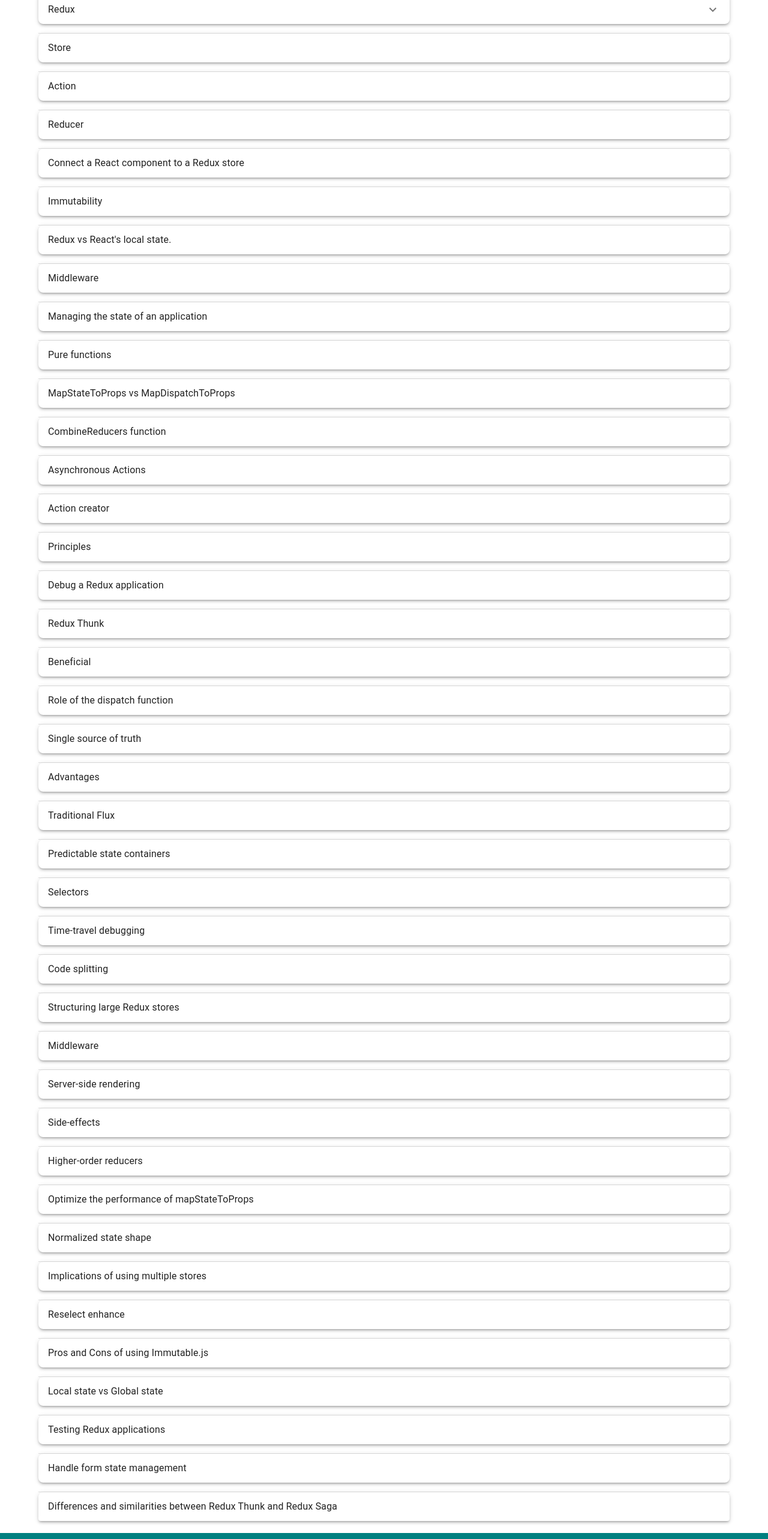
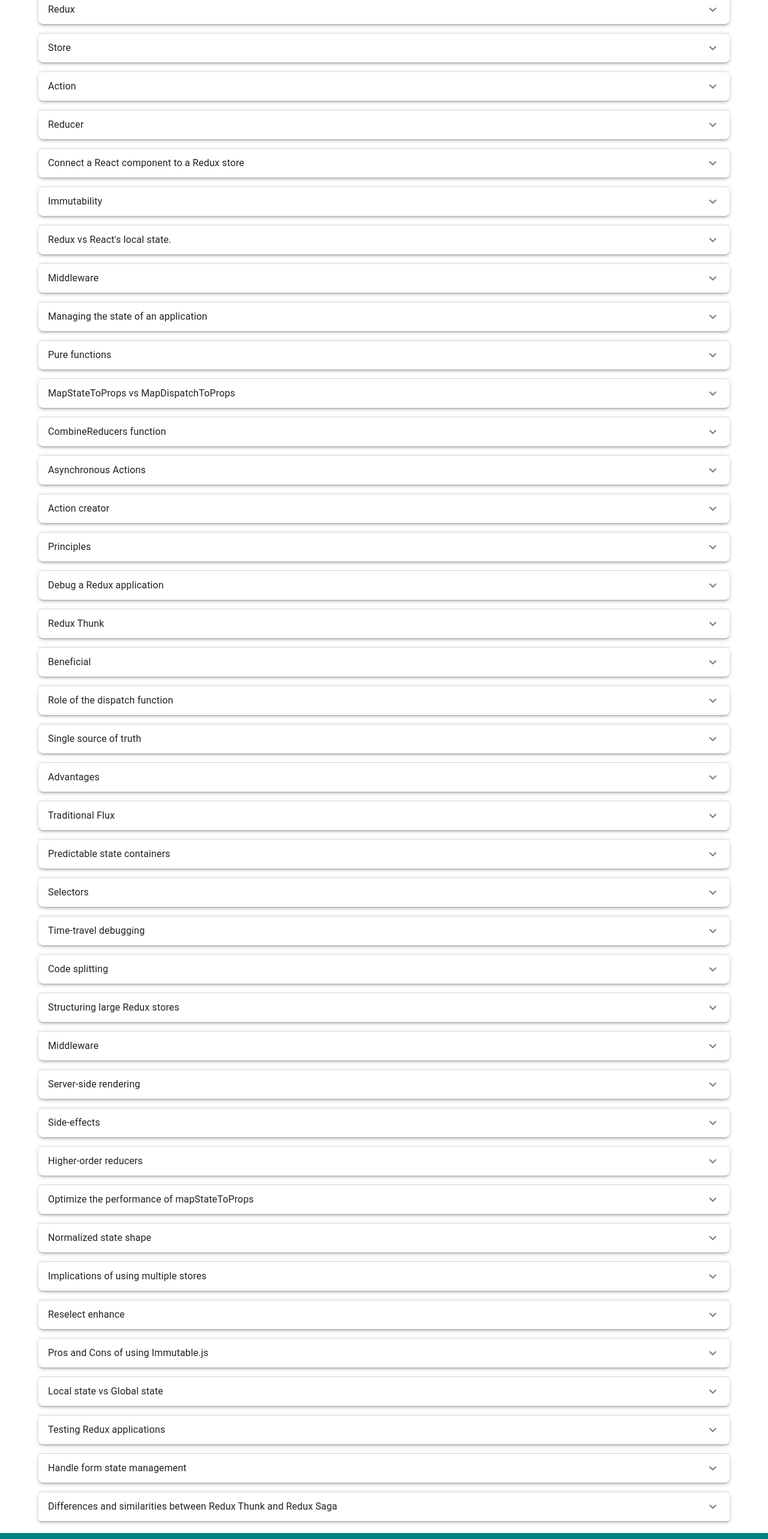
Before and after one commit to sumirpv/StackReady, a React (Create React App) app: page /#/reduxList in a window 1280 px wide. Shown: the part 180-2746 px from the top of the page at 60% size. Built offline with nearby package versions, Linux system fonts and the light colour scheme.

Commit message:
Interview questions fix

```diff
--- a/src/pages/ReactList.js
+++ b/src/pages/ReactList.js
@@ -1978,7 +1978,11 @@
           },
         }}
       >
-        <AccordionSummary aria-controls="panel-content" id="panel-header">
+        <AccordionSummary
+          expandIcon={<ExpandMoreIcon />}
+          aria-controls="panel-content"
+          id="panel-header"
+        >
           <Typography>Lifting State Up</Typography>
         </AccordionSummary>
         <AccordionDetails>
--- a/src/pages/ReduxList.js
+++ b/src/pages/ReduxList.js
@@ -181,8 +181,8 @@
             <ul>
               <li>
                 <strong>Definition:</strong> Middleware is a way to extend
-                Redux&apos;s capabilities, such as handling asynchronous actions.
-                Common middleware includes Redux Thunk and Redux Saga.
+                Redux&apos;s capabilities, such as handling asynchronous
+                actions. Common middleware includes Redux Thunk and Redux Saga.
               </li>
               <li>
                 <strong>Usage:</strong> Middleware can be applied when creating
@@ -242,28 +242,36 @@
           },
         }}
       >
-        <AccordionSummary aria-controls="panel-content" id="panel-header">
+        <AccordionSummary
+          expandIcon={<ExpandMoreIcon />}
+          aria-controls="panel-content"
+          id="panel-header"
+        >
           <Typography>Store</Typography>
         </AccordionSummary>
         <AccordionDetails>
           <Typography sx={{ fontWeight: 300 }}>
             A store in Redux serves as the container for the entire state of a
-            web application. A store holds the application&apos;s state, and Redux
-            provides a consistent way to access and update this state.
-          </Typography>
-        </AccordionDetails>
-      </Accordion>
-      <Accordion
-        sx={{
-          marginBottom: 2,
-          borderRadius: 2,
-          boxShadow: 3,
-          "&:hover": {
-            boxShadow: 6,
-          },
-        }}
-      >
-        <AccordionSummary aria-controls="panel-content" id="panel-header">
+            web application. A store holds the application&apos;s state, and
+            Redux provides a consistent way to access and update this state.
+          </Typography>
+        </AccordionDetails>
+      </Accordion>
+      <Accordion
+        sx={{
+          marginBottom: 2,
+          borderRadius: 2,
+          boxShadow: 3,
+          "&:hover": {
+            boxShadow: 6,
+          },
+        }}
+      >
+        <AccordionSummary
+          expandIcon={<ExpandMoreIcon />}
+          aria-controls="panel-content"
+          id="panel-header"
+        >
           <Typography>Action</Typography>
         </AccordionSummary>
         <AccordionDetails>
@@ -285,7 +293,11 @@
           },
         }}
       >
-        <AccordionSummary aria-controls="panel-content" id="panel-header">
+        <AccordionSummary
+          expandIcon={<ExpandMoreIcon />}
+          aria-controls="panel-content"
+          id="panel-header"
+        >
           <Typography>Reducer</Typography>
         </AccordionSummary>
         <AccordionDetails>
@@ -306,7 +318,11 @@
           },
         }}
       >
-        <AccordionSummary aria-controls="panel-content" id="panel-header">
+        <AccordionSummary
+          expandIcon={<ExpandMoreIcon />}
+          aria-controls="panel-content"
+          id="panel-header"
+        >
           <Typography>Connect a React component to a Redux store</Typography>
         </AccordionSummary>
         <AccordionDetails>
@@ -328,7 +344,11 @@
           },
         }}
       >
-        <AccordionSummary aria-controls="panel-content" id="panel-header">
+        <AccordionSummary
+          expandIcon={<ExpandMoreIcon />}
+          aria-controls="panel-content"
+          id="panel-header"
+        >
           <Typography>Immutability</Typography>
         </AccordionSummary>
         <AccordionDetails>
@@ -354,28 +374,36 @@
           },
         }}
       >
-        <AccordionSummary aria-controls="panel-content" id="panel-header">
+        <AccordionSummary
+          expandIcon={<ExpandMoreIcon />}
+          aria-controls="panel-content"
+          id="panel-header"
+        >
           <Typography>Redux vs React&apos;s local state.</Typography>
         </AccordionSummary>
         <AccordionDetails>
           <Typography sx={{ fontWeight: 300 }}>
-            The difference between Redux and React&apos;s local state is that Redux
-            provides a global state for the entire application, whereas React&apos;s
-            local state is confined to individual components.
-          </Typography>
-        </AccordionDetails>
-      </Accordion>
-      <Accordion
-        sx={{
-          marginBottom: 2,
-          borderRadius: 2,
-          boxShadow: 3,
-          "&:hover": {
-            boxShadow: 6,
-          },
-        }}
-      >
-        <AccordionSummary aria-controls="panel-content" id="panel-header">
+            The difference between Redux and React&apos;s local state is that
+            Redux provides a global state for the entire application, whereas
+            React&apos;s local state is confined to individual components.
+          </Typography>
+        </AccordionDetails>
+      </Accordion>
+      <Accordion
+        sx={{
+          marginBottom: 2,
+          borderRadius: 2,
+          boxShadow: 3,
+          "&:hover": {
+            boxShadow: 6,
+          },
+        }}
+      >
+        <AccordionSummary
+          expandIcon={<ExpandMoreIcon />}
+          aria-controls="panel-content"
+          id="panel-header"
+        >
           <Typography>Middleware</Typography>
         </AccordionSummary>
         <AccordionDetails>
@@ -396,7 +424,11 @@
           },
         }}
       >
-        <AccordionSummary aria-controls="panel-content" id="panel-header">
+        <AccordionSummary
+          expandIcon={<ExpandMoreIcon />}
+          aria-controls="panel-content"
+          id="panel-header"
+        >
           <Typography>Managing the state of an application</Typography>
         </AccordionSummary>
         <AccordionDetails>
@@ -417,7 +449,11 @@
           },
         }}
       >
-        <AccordionSummary aria-controls="panel-content" id="panel-header">
+        <AccordionSummary
+          expandIcon={<ExpandMoreIcon />}
+          aria-controls="panel-content"
+          id="panel-header"
+        >
           <Typography>Pure functions</Typography>
         </AccordionSummary>
         <AccordionDetails>
@@ -439,7 +475,11 @@
           },
         }}
       >
-        <AccordionSummary aria-controls="panel-content" id="panel-header">
+        <AccordionSummary
+          expandIcon={<ExpandMoreIcon />}
+          aria-controls="panel-content"
+          id="panel-header"
+        >
           <Typography>MapStateToProps vs MapDispatchToProps</Typography>
         </AccordionSummary>
         <AccordionDetails>
@@ -532,7 +572,11 @@
           },
         }}
       >
-        <AccordionSummary aria-controls="panel-content" id="panel-header">
+        <AccordionSummary
+          expandIcon={<ExpandMoreIcon />}
+          aria-controls="panel-content"
+          id="panel-header"
+        >
           <Typography>CombineReducers function</Typography>
         </AccordionSummary>
         <AccordionDetails>
@@ -651,7 +695,11 @@
           },
         }}
       >
-        <AccordionSummary aria-controls="panel-content" id="panel-header">
+        <AccordionSummary
+          expandIcon={<ExpandMoreIcon />}
+          aria-controls="panel-content"
+          id="panel-header"
+        >
           <Typography>Asynchronous Actions</Typography>
         </AccordionSummary>
         <AccordionDetails>
@@ -673,7 +721,11 @@
           },
         }}
       >
-        <AccordionSummary aria-controls="panel-content" id="panel-header">
+        <AccordionSummary
+          expandIcon={<ExpandMoreIcon />}
+          aria-controls="panel-content"
+          id="panel-header"
+        >
           <Typography>Action creator</Typography>
         </AccordionSummary>
         <AccordionDetails>
@@ -694,7 +746,11 @@
           },
         }}
       >
-        <AccordionSummary aria-controls="panel-content" id="panel-header">
+        <AccordionSummary
+          expandIcon={<ExpandMoreIcon />}
+          aria-controls="panel-content"
+          id="panel-header"
+        >
           <Typography>Principles</Typography>
         </AccordionSummary>
         <AccordionDetails>
@@ -715,7 +771,11 @@
           },
         }}
       >
-        <AccordionSummary aria-controls="panel-content" id="panel-header">
+        <AccordionSummary
+          expandIcon={<ExpandMoreIcon />}
+          aria-controls="panel-content"
+          id="panel-header"
+        >
           <Typography>Debug a Redux application</Typography>
         </AccordionSummary>
         <AccordionDetails>
@@ -736,7 +796,11 @@
           },
         }}
       >
-        <AccordionSummary aria-controls="panel-content" id="panel-header">
+        <AccordionSummary
+          expandIcon={<ExpandMoreIcon />}
+          aria-controls="panel-content"
+          id="panel-header"
+        >
           <Typography>Redux Thunk</Typography>
         </AccordionSummary>
         <AccordionDetails>
@@ -757,7 +821,11 @@
           },
         }}
       >
-        <AccordionSummary aria-controls="panel-content" id="panel-header">
+        <AccordionSummary
+          expandIcon={<ExpandMoreIcon />}
+          aria-controls="panel-content"
+          id="panel-header"
+        >
           <Typography>Beneficial</Typography>
         </AccordionSummary>
         <AccordionDetails>
@@ -779,7 +847,11 @@
           },
         }}
       >
-        <AccordionSummary aria-controls="panel-content" id="panel-header">
+        <AccordionSummary
+          expandIcon={<ExpandMoreIcon />}
+          aria-controls="panel-content"
+          id="panel-header"
+        >
           <Typography>Role of the dispatch function</Typography>
         </AccordionSummary>
         <AccordionDetails>
@@ -800,7 +872,11 @@
           },
         }}
       >
-        <AccordionSummary aria-controls="panel-content" id="panel-header">
+        <AccordionSummary
+          expandIcon={<ExpandMoreIcon />}
+          aria-controls="panel-content"
+          id="panel-header"
+        >
           <Typography>Single source of truth</Typography>
         </AccordionSummary>
         <AccordionDetails>
@@ -822,7 +898,11 @@
           },
         }}
       >
-        <AccordionSummary aria-controls="panel-content" id="panel-header">
+        <AccordionSummary
+          expandIcon={<ExpandMoreIcon />}
+          aria-controls="panel-content"
+          id="panel-header"
+        >
           <Typography>Advantages</Typography>
         </AccordionSummary>
         <AccordionDetails>
@@ -843,7 +923,11 @@
           },
         }}
       >
-        <AccordionSummary aria-controls="panel-content" id="panel-header">
+        <AccordionSummary
+          expandIcon={<ExpandMoreIcon />}
+          aria-controls="panel-content"
+          id="panel-header"
+        >
           <Typography>Traditional Flux</Typography>
         </AccordionSummary>
         <AccordionDetails>
@@ -864,7 +948,11 @@
           },
         }}
       >
-        <AccordionSummary aria-controls="panel-content" id="panel-header">
+        <AccordionSummary
+          expandIcon={<ExpandMoreIcon />}
+          aria-controls="panel-content"
+          id="panel-header"
+        >
           <Typography>Predictable state containers</Typography>
         </AccordionSummary>
         <AccordionDetails>
@@ -885,7 +973,11 @@
           },
         }}
       >
-        <AccordionSummary aria-controls="panel-content" id="panel-header">
+        <AccordionSummary
+          expandIcon={<ExpandMoreIcon />}
+          aria-controls="panel-content"
+          id="panel-header"
+        >
           <Typography>Selectors</Typography>
         </AccordionSummary>
         <AccordionDetails>
@@ -906,7 +998,11 @@
           },
         }}
       >
-        <AccordionSummary aria-controls="panel-content" id="panel-header">
+        <AccordionSummary
+          expandIcon={<ExpandMoreIcon />}
+          aria-controls="panel-content"
+          id="panel-header"
+        >
           <Typography>Time-travel debugging</Typography>
         </AccordionSummary>
         <AccordionDetails>
@@ -928,7 +1024,11 @@
           },
         }}
       >
-        <AccordionSummary aria-controls="panel-content" id="panel-header">
+        <AccordionSummary
+          expandIcon={<ExpandMoreIcon />}
+          aria-controls="panel-content"
+          id="panel-header"
+        >
           <Typography>Code splitting </Typography>
         </AccordionSummary>
         <AccordionDetails>
@@ -949,7 +1049,11 @@
           },
         }}
       >
-        <AccordionSummary aria-controls="panel-content" id="panel-header">
+        <AccordionSummary
+          expandIcon={<ExpandMoreIcon />}
+          aria-controls="panel-content"
+          id="panel-header"
+        >
           <Typography>Structuring large Redux stores</Typography>
         </AccordionSummary>
         <AccordionDetails>
@@ -970,7 +1074,11 @@
           },
         }}
       >
-        <AccordionSummary aria-controls="panel-content" id="panel-header">
+        <AccordionSummary
+          expandIcon={<ExpandMoreIcon />}
+          aria-controls="panel-content"
+          id="panel-header"
+        >
           <Typography>Middleware</Typography>
         </AccordionSummary>
         <AccordionDetails>
@@ -992,7 +1100,11 @@
           },
         }}
       >
-        <AccordionSummary aria-controls="panel-content" id="panel-header">
+        <AccordionSummary
+          expandIcon={<ExpandMoreIcon />}
+          aria-controls="panel-content"
+          id="panel-header"
+        >
           <Typography>Server-side rendering </Typography>
         </AccordionSummary>
         <AccordionDetails>
@@ -1014,7 +1126,11 @@
           },
         }}
       >
-        <AccordionSummary aria-controls="panel-content" id="panel-header">
+        <AccordionSummary
+          expandIcon={<ExpandMoreIcon />}
+          aria-controls="panel-content"
+          id="panel-header"
+        >
           <Typography>Side-effects </Typography>
         </AccordionSummary>
         <AccordionDetails>
@@ -1036,7 +1152,11 @@
           },
         }}
       >
-        <AccordionSummary aria-controls="panel-content" id="panel-header">
+        <AccordionSummary
+          expandIcon={<ExpandMoreIcon />}
+          aria-controls="panel-content"
+          id="panel-header"
+        >
           <Typography>Higher-order reducers</Typography>
         </AccordionSummary>
         <AccordionDetails>
@@ -1058,7 +1178,11 @@
           },
         }}
       >
-        <AccordionSummary aria-controls="panel-content" id="panel-header">
+        <AccordionSummary
+          expandIcon={<ExpandMoreIcon />}
+          aria-controls="panel-content"
+          id="panel-header"
+        >
           <Typography>Optimize the performance of mapStateToProps</Typography>
         </AccordionSummary>
         <AccordionDetails>
@@ -1080,7 +1204,11 @@
           },
         }}
       >
-        <AccordionSummary aria-controls="panel-content" id="panel-header">
+        <AccordionSummary
+          expandIcon={<ExpandMoreIcon />}
+          aria-controls="panel-content"
+          id="panel-header"
+        >
           <Typography>Normalized state shape</Typography>
         </AccordionSummary>
         <AccordionDetails>
@@ -1102,7 +1230,11 @@
           },
         }}
       >
-        <AccordionSummary aria-controls="panel-content" id="panel-header">
+        <AccordionSummary
+          expandIcon={<ExpandMoreIcon />}
+          aria-controls="panel-content"
+          id="panel-header"
+        >
           <Typography>Implications of using multiple stores</Typography>
         </AccordionSummary>
         <AccordionDetails>
@@ -1124,7 +1256,11 @@
           },
         }}
       >
-        <AccordionSummary aria-controls="panel-content" id="panel-header">
+        <AccordionSummary
+          expandIcon={<ExpandMoreIcon />}
+          aria-controls="panel-content"
+          id="panel-header"
+        >
           <Typography>Reselect enhance</Typography>
         </AccordionSummary>
         <AccordionDetails>
@@ -1146,7 +1282,11 @@
           },
         }}
       >
-        <AccordionSummary aria-controls="panel-content" id="panel-header">
+        <AccordionSummary
+          expandIcon={<ExpandMoreIcon />}
+          aria-controls="panel-content"
+          id="panel-header"
+        >
           <Typography>Pros and Cons of using Immutable.js </Typography>
         </AccordionSummary>
         <AccordionDetails>
@@ -1168,7 +1308,11 @@
           },
         }}
       >
-        <AccordionSummary aria-controls="panel-content" id="panel-header">
+        <AccordionSummary
+          expandIcon={<ExpandMoreIcon />}
+          aria-controls="panel-content"
+          id="panel-header"
+        >
           <Typography>Local state vs Global state</Typography>
         </AccordionSummary>
         <AccordionDetails>
@@ -1355,7 +1499,11 @@
           },
         }}
       >
-        <AccordionSummary aria-controls="panel-content" id="panel-header">
+        <AccordionSummary
+          expandIcon={<ExpandMoreIcon />}
+          aria-controls="panel-content"
+          id="panel-header"
+        >
           <Typography>Testing Redux applications</Typography>
         </AccordionSummary>
         <AccordionDetails>
@@ -1376,7 +1524,11 @@
           },
         }}
       >
-        <AccordionSummary aria-controls="panel-content" id="panel-header">
+        <AccordionSummary
+          expandIcon={<ExpandMoreIcon />}
+          aria-controls="panel-content"
+          id="panel-header"
+        >
           <Typography>Handle form state management</Typography>
         </AccordionSummary>
         <AccordionDetails>
@@ -1398,7 +1550,11 @@
           },
         }}
       >
-        <AccordionSummary aria-controls="panel-content" id="panel-header">
+        <AccordionSummary
+          expandIcon={<ExpandMoreIcon />}
+          aria-controls="panel-content"
+          id="panel-header"
+        >
           <Typography>
             Differences and similarities between Redux Thunk and Redux Saga
           </Typography>
```
Also changed, not shown: src/pages/InterviewQuestions.js (+137 -39 lines), src/pages/Python.js (+117 -61 lines), src/test.js (+5 -5 lines), src/pages/JavaScriptList.js.
